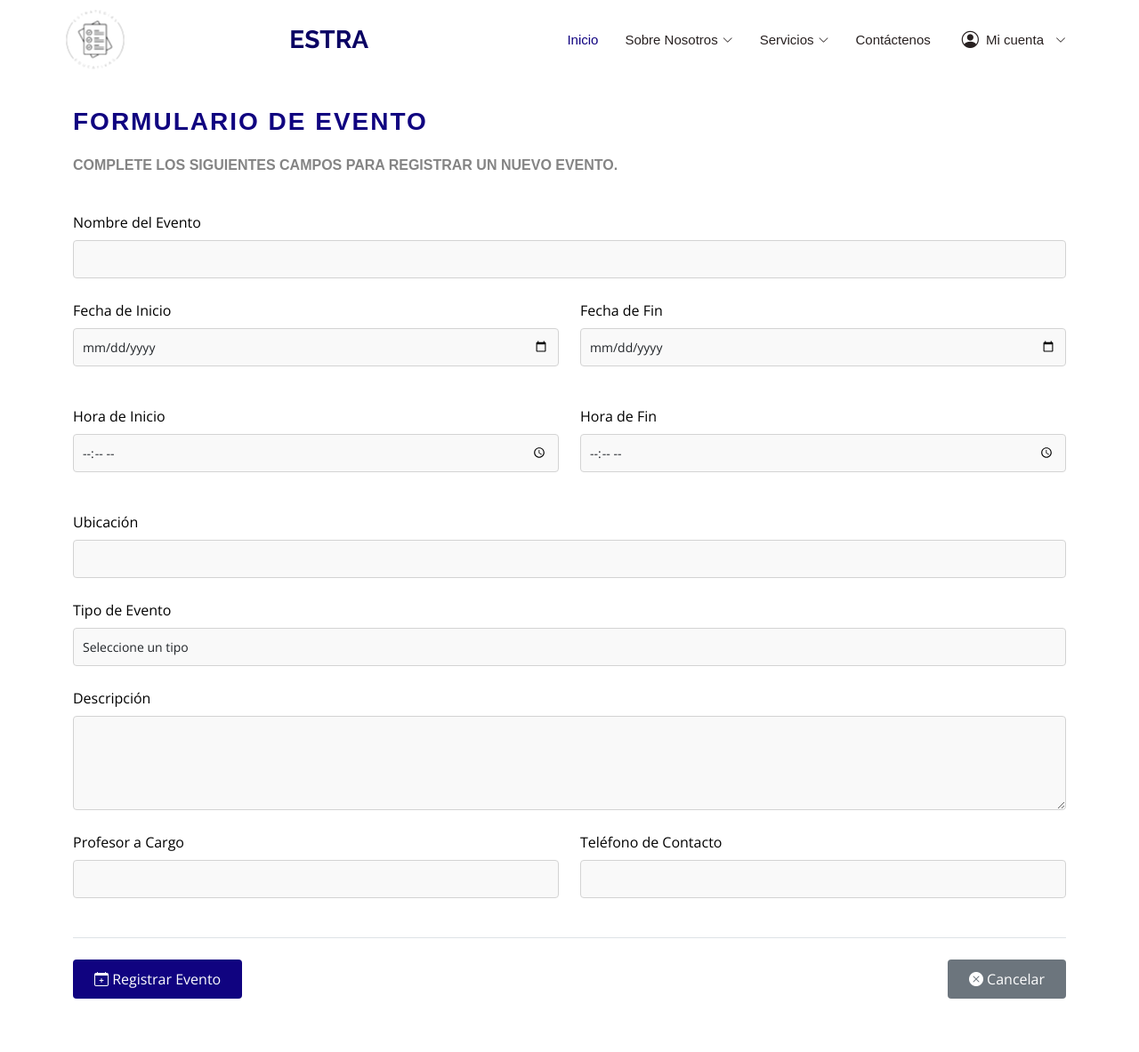
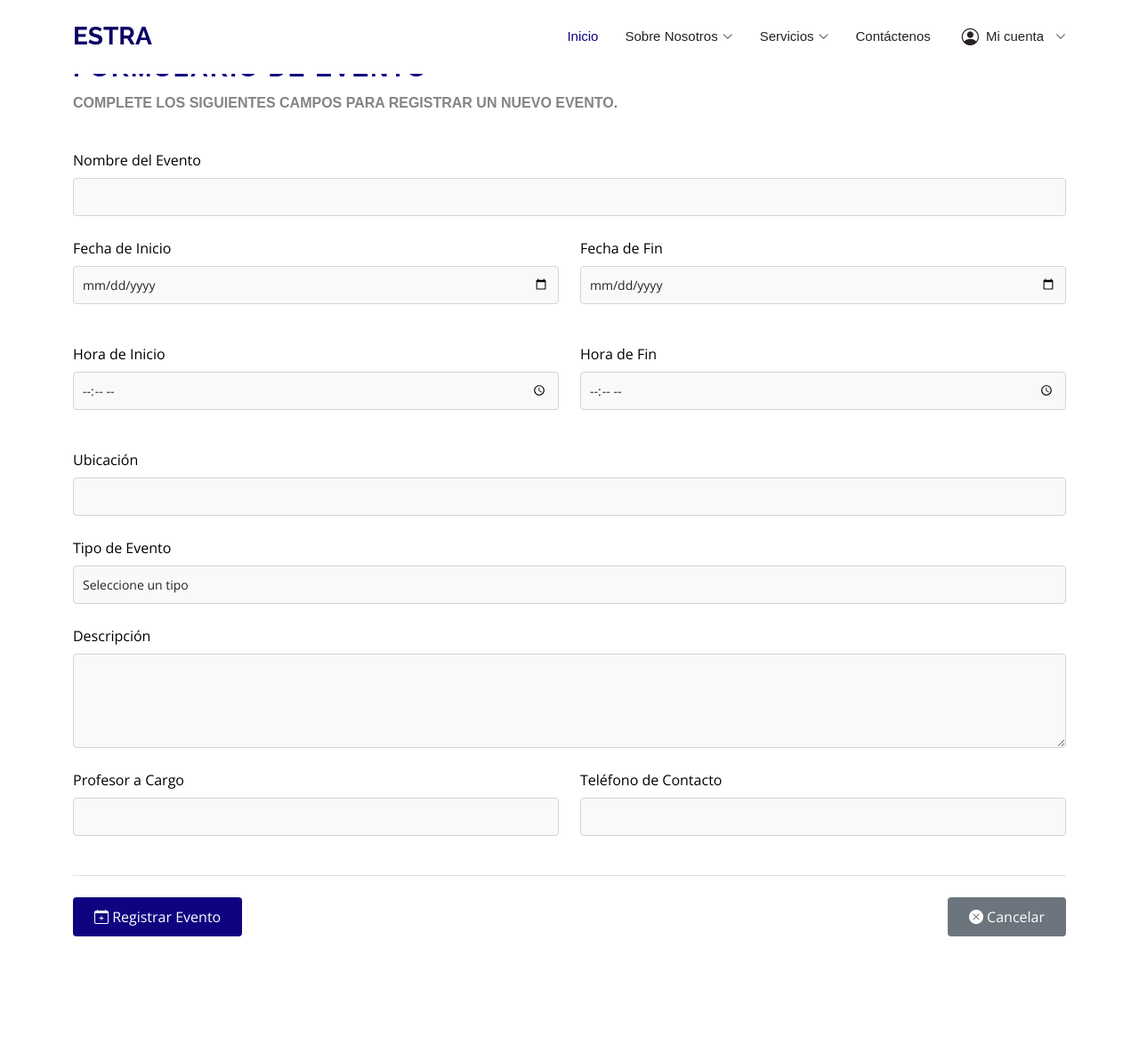
Before and after one commit to osmelmr/SGEE, a Django app: page /formulario_evento/ in a window 1280 px wide. Shown: the whole page at 89% size. After the commit the page ends 1053 px from the top, so only its background shows below. Run offline with Django 5.2, Linux system fonts and the light colour scheme; some libraries are stand-ins or nearby versions.

Commit message:
letrero eventos

```diff
--- a/static/assets/css/style.css
+++ b/static/assets/css/style.css
@@ -2173,7 +2173,6 @@ margin-left: 8.0rem;
 #formulario-evento {
   background-color: #ffffff;
   padding: 60px 0;
-  margin-top: 60px;
 }
 
 #formulario-evento .section-title h2 {
@@ -2181,7 +2180,6 @@ margin-left: 8.0rem;
   color: #100380;
   font-size: 28px;
   font-weight: 700;
-  margin-bottom: 20px;
 }
 
 #formulario-evento .section-title p {
@@ -2191,6 +2189,7 @@ margin-left: 8.0rem;
 
 #formulario-evento .form-section {
   margin-bottom: 40px;
+  padding-top: 60px;
 }
 
 #formulario-evento .form-section h3 {
--- a/templates/formulario_evento.html
+++ b/templates/formulario_evento.html
@@ -37,7 +37,7 @@
   <header id="header" class="d-flex align-items-center fixed-top">
     <div class="container d-flex align-items-center">
       <!-- Logo -->
-      <a href="{% url 'pagina_principal' %}" class="logo me-auto"><img src="{% static './imagenes/logo/logo.png'%}" alt="" class="img-fluid"></a>
+      <!--<a href="{% url 'pagina_principal' %}" class="logo me-auto"><img src="{% static './imagenes/logo/logo.png'%}" alt="" class="img-fluid"></a> -->
       <h1 class="logo me-auto"><a href="{% url 'pagina_principal' %}">ESTRA</a></h1>
 
       <!-- Navegación -->
```
